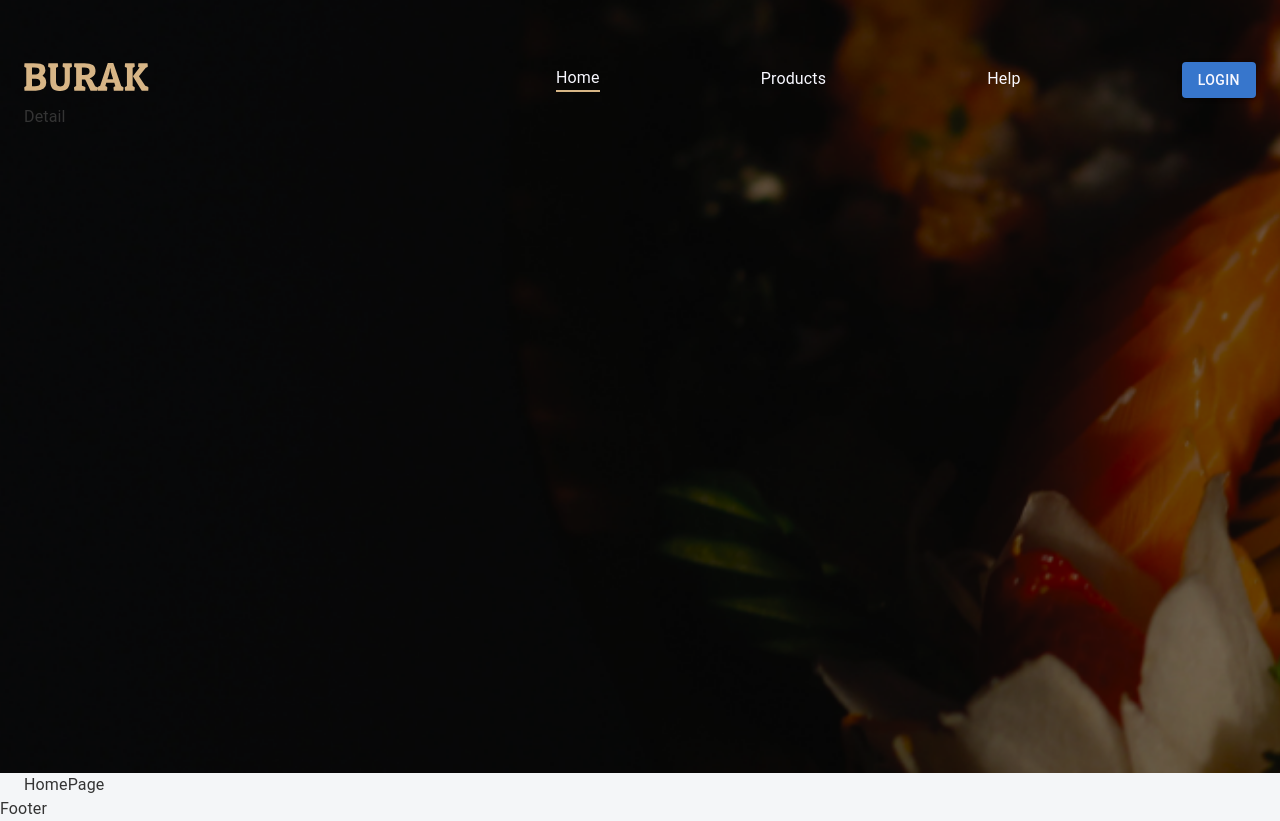
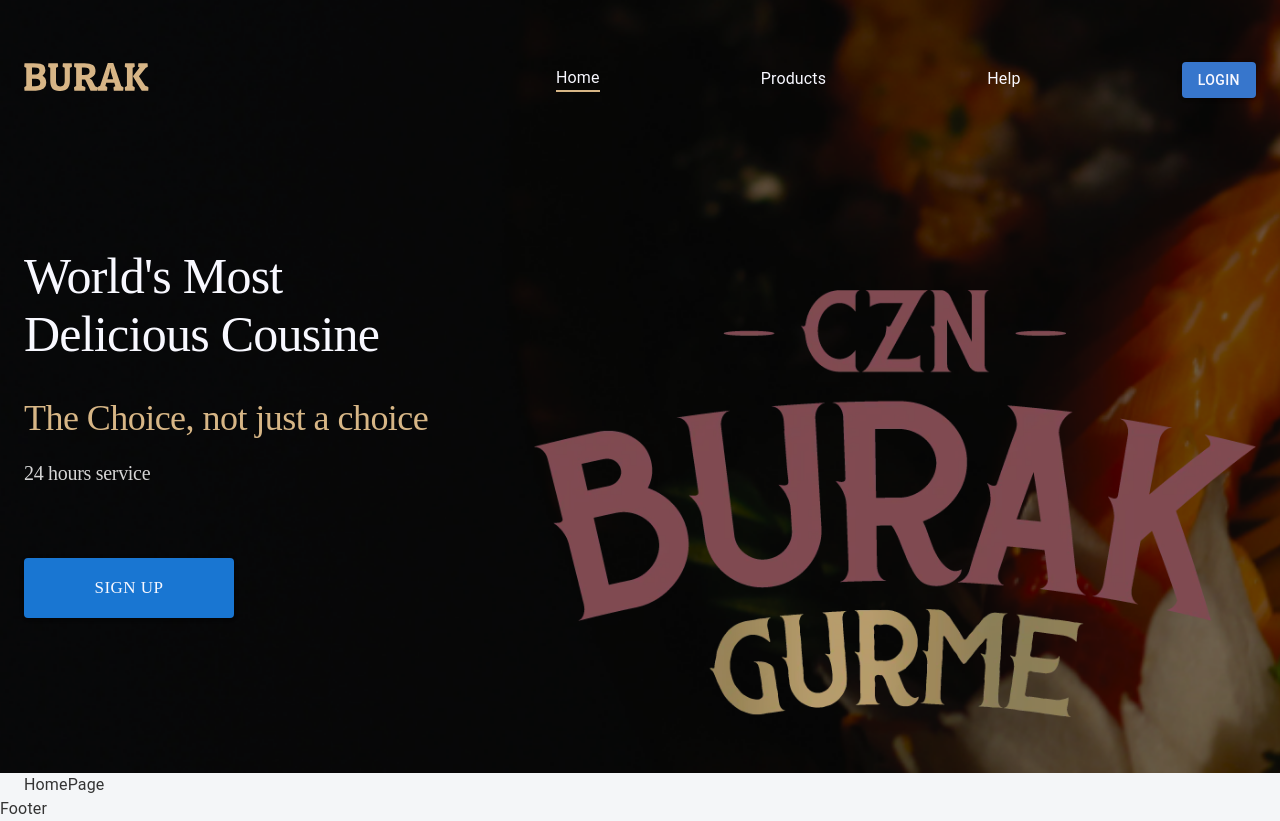
Before and after one commit to Surojbek19/ecoflora-react, a React (Create React App) app: page / in a window 1280 px wide. Built offline with nearby package versions, Linux system fonts and the light colour scheme.

Commit message:
fix: modify homeNavbar header component

```diff
--- a/src/app/components/headers/HomeNavbar.tsx
+++ b/src/app/components/headers/HomeNavbar.tsx
@@ -47,7 +47,28 @@
                     )}
                 </Stack>
             </Stack>
-            <Stack> Detail</Stack>
+            <Stack className="header-frame">
+                <Stack className="detail">
+                    <Box className="head-main-txt">
+                        World's Most Delicious Cousine
+                    </Box>
+                    <Box className="wel-txt">
+                        The Choice, not just a choice
+                    </Box>
+                    <Box className="service-txt">24 hours service</Box>
+                    <Box className="signup">
+                        {!authMember ? (
+                        <Button
+                        variant={"contained"}
+                        className="signup-button"
+                        >SIGN UP</Button>
+                        ): null }
+                    </Box>
+                </Stack>
+                <Box className="logo-frame">
+                    <div className="logo-img"></div>
+                </Box>
+            </Stack>
         </Container>
     </div>
 }
--- a/src/css/navbar.css
+++ b/src/css/navbar.css
@@ -73,3 +73,88 @@
 .home-navbar div.hover-line:after {
     transform-origin: 0% 50%;
 }
+
+
+.home-navbar .navbar-container .header-frame {
+    margin-top: 142px;
+    height: 462px;
+    display: flex;
+    flex-direction: row;
+    justify-content: space-between;
+}
+
+.home-navbar .navbar-container .header-frame .detail {
+    width: 510px;
+    display: flex;
+    flex-direction: column;
+}
+
+.home-navbar .navbar-container .header-frame .detail .head-main-txt {
+    width: 450px;
+    height: 150px;
+    font-family: "Roboto Serif";
+    font-size: 50px;
+    font-style: normal;
+    font-weight: 500;
+    line-height: normal;
+    letter-spacing: -0.75px;
+    color: #f8f8ff;
+}
+
+.home-navbar .navbar-container .header-frame .detail .wel-txt {
+    width: 510px;
+    height: 42px;
+    font-family: "Roboto Serif";
+    font-size: 36px;
+    font-style: normal;
+    font-weight: 400;
+    line-height: normal;
+    letter-spacing: -0.54px;
+    color: #d7b686;
+}
+
+.home-navbar .navbar-container .header-frame .detail .service-txt {
+    margin-top: 23px;
+    width: 153px;
+    height: 23px;
+    font-family: "Roboto Serif";
+    font-size: 20px;
+    font-style: normal;
+    font-weight: 400;
+    line-height: normal;
+    letter-spacing: -0.3px;
+    color: #d5d5d5;
+}
+
+.home-navbar .navbar-container .detail .signup {
+    margin-top: 73px;
+}
+
+.home-navbar .navbar-container .detail .signup .signup-button {
+   width: 210px;
+   height: 60px;
+   border-radius: 4px;
+   background: #1976d2;
+   text-align: center;
+   font-family: Poppins;
+   font-size: 17px;
+   font-style: normal;
+   font-weight: 400;
+   line-height: normal;
+   color: #f8f8ff;
+}
+
+.home-navbar .navbar-container .logo-frame {
+    margin-top: 43px;
+    width: 690px;
+    height: 419px;
+}
+
+.home-navbar .navbar-container .logo-frame {
+    width: 100%;
+    height: 100%;
+    background: url("/public/img/logo.webp");
+    background-size: contain;
+    background-repeat: no-repeat;
+    filter: invert(25%);
+}
```
